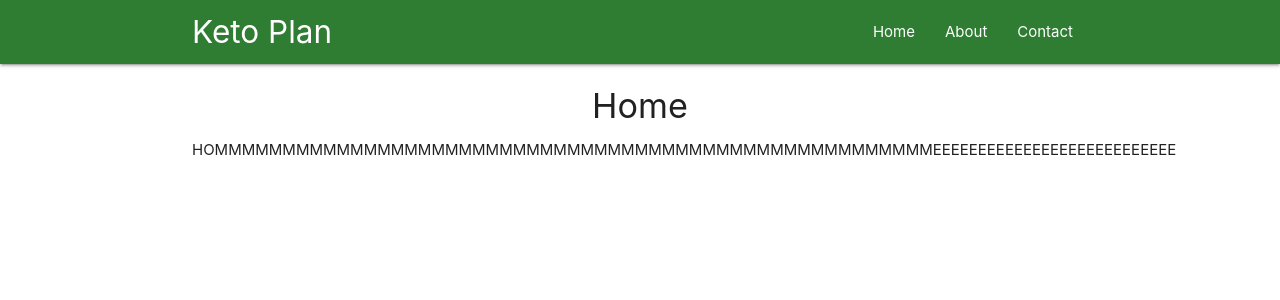
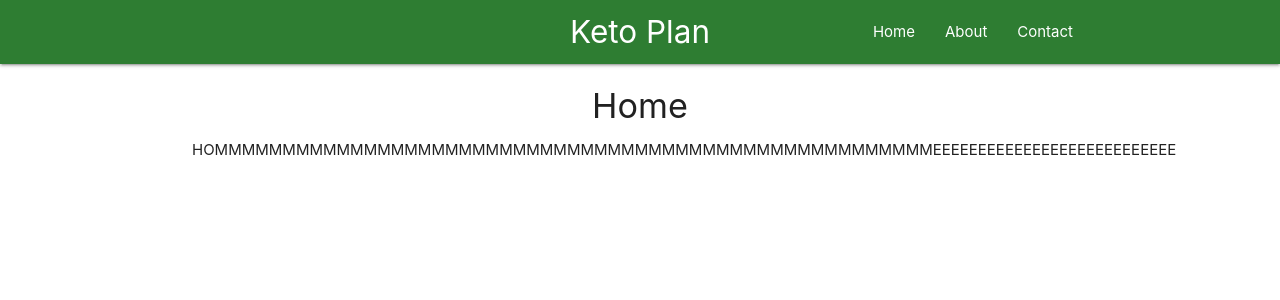
Before and after one commit to jamoreno1965/Keto-Prjoect, a React (Create React App) app in the folder keto-project/: page / in a window 1280 px wide. Shown: the top 300 px of the page. Built offline with nearby package versions, Linux system fonts and the light colour scheme.

Commit message:
Centered logo in navbar.js

```diff
--- a/keto-project/src/components/Navbar.js
+++ b/keto-project/src/components/Navbar.js
@@ -5,7 +5,7 @@ const Navbar = () => {
   return (
     <nav className="nav-wrapper green darken-3">
       <div className="container">
-        <a className="brand-logo">Keto Plan</a>
+        <a className="brand-logo center">Keto Plan</a>
         <ul className="right">
           <li><Link to="/">Home</Link></li>
           <li><Link to="/about">About</Link></li>
```
